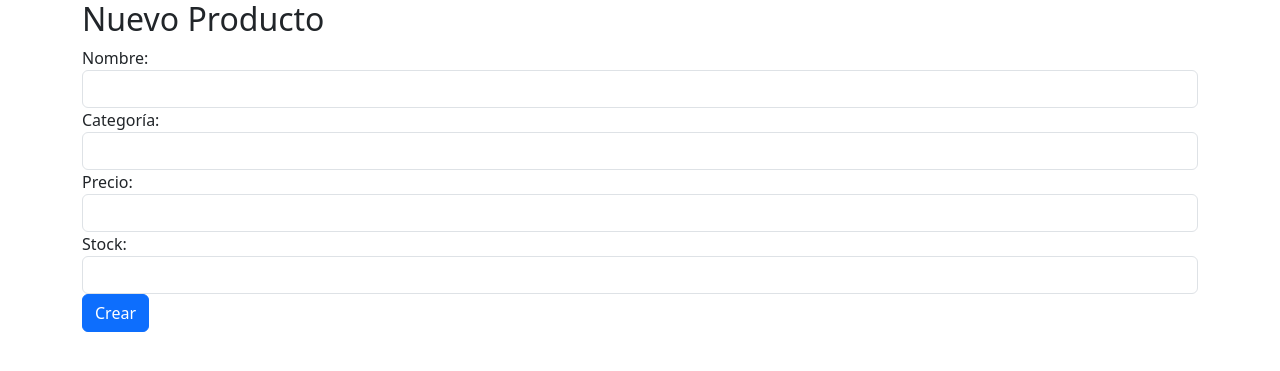
After one commit to Cris-Alexd/Examen-Practico, a Flask app: page /create in a window 1280 px wide. The commit adds this page. Shown: the top 371 px of the page. Run offline with Flask 3, Linux system fonts and the light colour scheme.

Commit message:
Pudimos insertar los productos en el inventario

```diff
--- a/app.py
+++ b/app.py
@@ -23,8 +23,35 @@ init_database()
 
 @app.route("/")
 def index():
-    return render_template('index.html')
+    conn = sqlite3.connect('inventario.db')
+    conn.row_factory = sqlite3.Row
+    cursor = conn.cursor()
+    cursor.execute("SELECT * FROM productos")
+    productos = cursor.fetchall()
 
+    return render_template('index.html', productos=productos)
+
+@app.route("/create")
+def create():
+    return render_template('create.html')
+
+
+@app.route("/save", methods=['POST'])
+def save():
+    nombre = request.form['nombre']
+    categoria = request.form['categoria']
+    precio = request.form['precio']
+    stock = request.form['stock']
+
+    conn = sqlite3.connect('inventario.db')
+    cursor = conn.cursor()
+    cursor.execute(
+        """INSERT INTO productos (nombre, categoria, precio, stock) VALUES (?, ?, ?, ?)
+        """,(nombre, categoria, precio, stock)
+    )
+    conn.commit()
+    conn.close()
+    return redirect("/")
 
 if __name__ == '__main__':
     app.run(debug=True)
--- /dev/null
+++ b/templates/create.html
@@ -0,0 +1,24 @@
+{% extends 'base.html' %}
+
+{% block content %}
+<h2>Nuevo Producto</h2>
+<form method="POST" action="/save">
+    <div class="form-group">
+        <label for="nombre">Nombre:</label>
+        <input type="text" class="form-control" id="nombre" name="nombre" required>
+    </div>
+    <div class="form-group">
+        <label for="categoria">Categoría:</label>
+        <input type="text" class="form-control" id="categoria" name="categoria" required>
+    </div>
+    <div class="form-group">
+        <label for="precio">Precio:</label>
+        <input type="number" class="form-control" id="precio" name="precio" step="0.01" required>
+    </div>
+    <div class="form-group">
+        <label for="stock">Stock:</label>
+        <input type="number" class="form-control" id="stock" name="stock" required>
+    </div>
+    <button type="submit" class="btn btn-primary">Crear</button>
+</form>
+{% endblock %}
```
Also changed, not shown: templates/index.html (+8 -6 lines), inventario.db.
